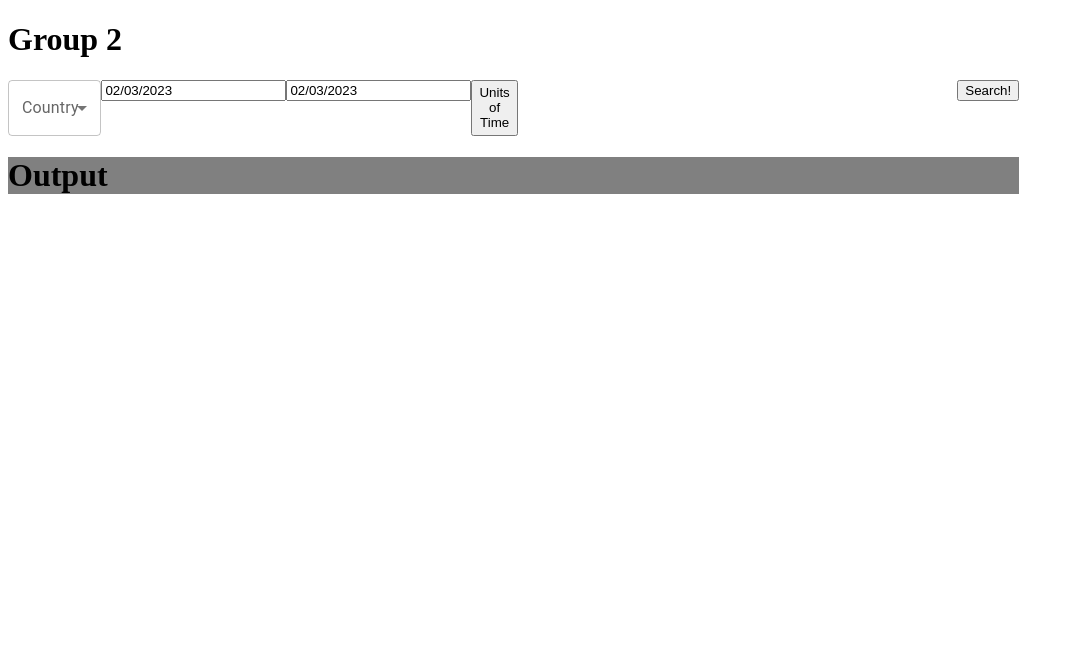
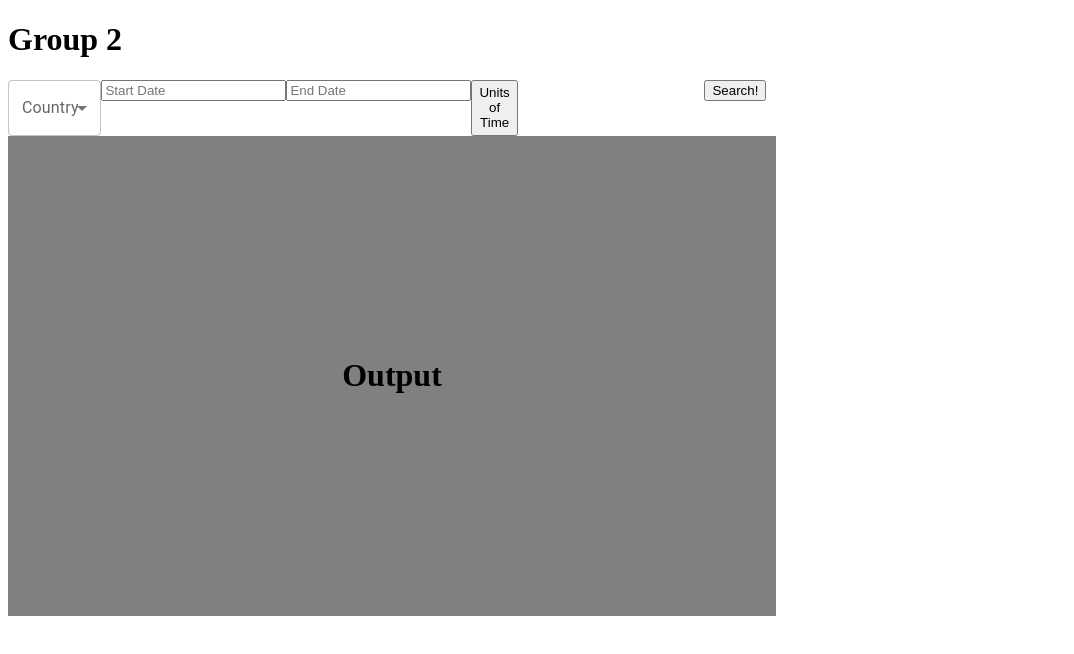
Before and after one commit to victorphams/PaymentScheduler, a Next.js app in the folder frontend/: page / in a window 1280 px wide. Shown: the top 654 px of the page, without its empty margins (0-1074 px from the left). Built offline with nearby package versions, Linux system fonts and the light colour scheme.

Commit message:
Make view more like figma model

```diff
--- a/frontend/components/UserInterface.js
+++ b/frontend/components/UserInterface.js
@@ -1,21 +1,28 @@
-import { Box, Select, FormControl, InputLabel, MenuItem, Button } from "@mui/material";
+import {
+  Box,
+  Select,
+  FormControl,
+  InputLabel,
+  MenuItem,
+  Button,
+} from "@mui/material";
+import { padding } from "@mui/system";
 import React, { useState } from "react";
 import DatePicker from "react-datepicker";
 import "react-datepicker/dist/react-datepicker.css";
 
 export default function UserInterface() {
-  const [startDate, setStartDate] = useState(new Date());
-  const [endDate, setEndDate] = useState(new Date());
+  const [startDate, setStartDate] = useState(null);
+  const [endDate, setEndDate] = useState(null);
 
-  const [country, setCountry] = React.useState('');
+  const [country, setCountry] = React.useState("");
 
   const handleChange = (event) => {
     setCountry(event.target.value);
   };
 
-
   return (
-    <Box sx={{ width: "80%" }}>
+    <Box sx={{ width: "60%" }}>
       <h1>Group 2</h1>
 
       <Box sx={{ display: "flex", flexDirection: "row" }}>
@@ -37,21 +44,22 @@ export default function UserInterface() {
               <MenuItem value={"Australia"}>Australia</MenuItem>
               <MenuItem value={"China"}>China</MenuItem>
               <MenuItem value={"South Africa"}>South Africa</MenuItem>
-
             </Select>
           </FormControl>
 
           <DatePicker
             selected={startDate}
             onChange={(date) => setStartDate(date)}
+            placeholderText="Start Date"
           />
 
           <DatePicker
             selected={endDate}
             onChange={(date) => setEndDate(date)}
+            placeholderText="End Date"
           />
 
-          <button variant="outlined">Units of Time</button>
+          <button>Units of Time</button>
         </Box>
 
         <Box sx={{ marginLeft: "auto" }}>
@@ -62,10 +70,15 @@ export default function UserInterface() {
       <Box
         sx={{
           backgroundColor: "gray",
-          height: "100%",
-          alignItems: "stretch",
-          justify: "center",
+          height: "60%",
+          width: "60%",
+          display: "flex",
+          alignItems: "center",
+          justifyContent: "center",
           spacing: "0",
+          overflow: "auto",
+          position: "absolute",
+          textAlign: "center",
         }}
       >
         <h1>Output</h1>
```
Also changed, not shown: frontend/pages/index.js (+7 -6 lines).
